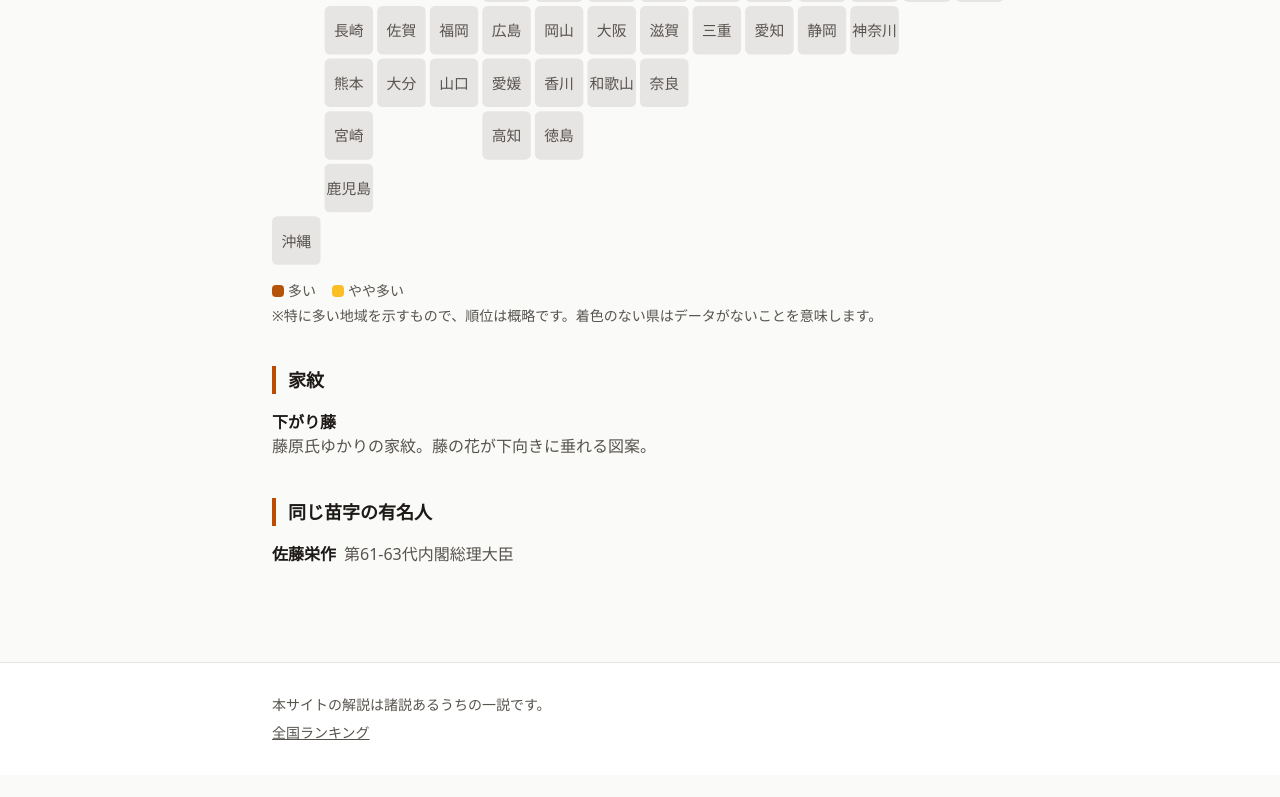
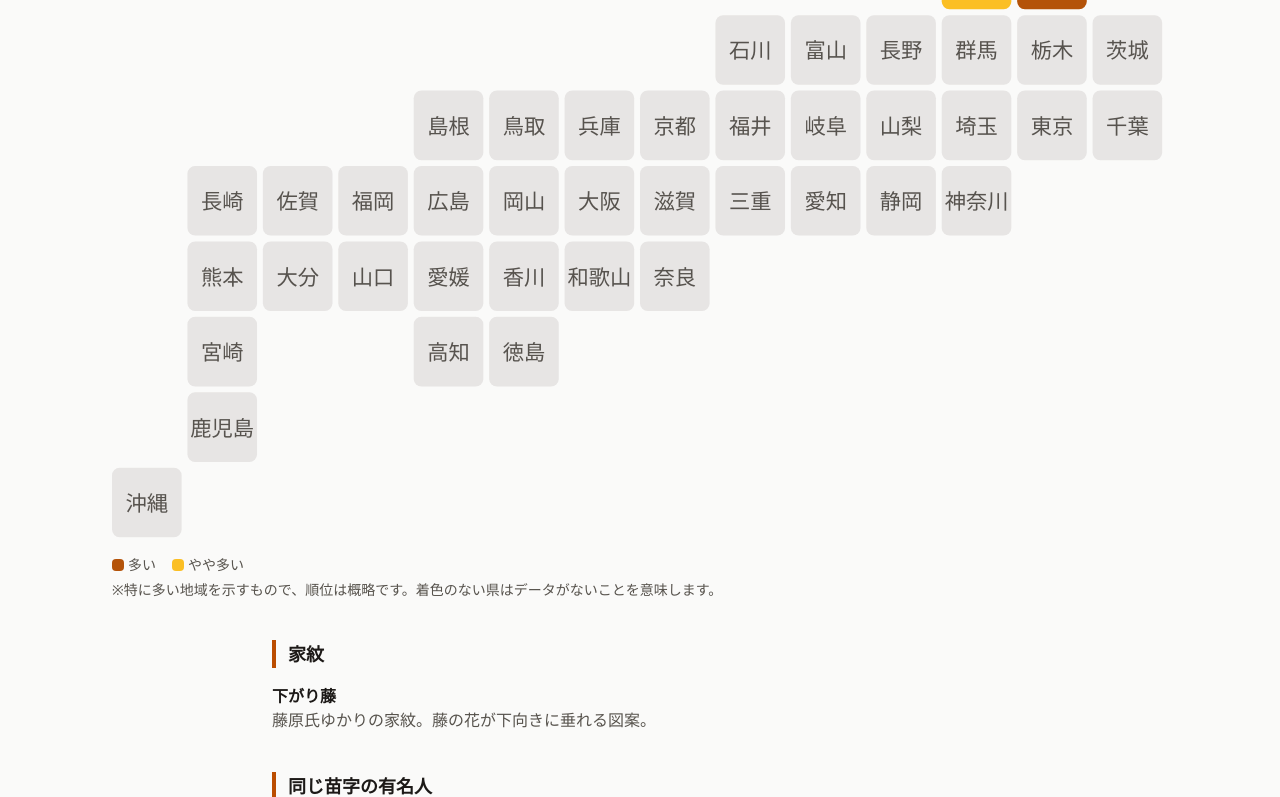
Before and after one commit to oshima0627/surname-roots, a Next.js app: page /myoji/sato in a window 1280 px wide. Shown: the part 891-1688 px from the top of the page. Before the commit the page ends 1666 px from the top, so only its background shows below. Built offline with nearby package versions, Linux system fonts and the light colour scheme.

Commit message:
chore: 作業終了時の自動コミット（2026-08-12 22:47）

```diff
--- a/src/components/JapanMap.tsx
+++ b/src/components/JapanMap.tsx
@@ -63,10 +63,37 @@ export function JapanMap({ distribution }: { distribution: Distribution }) {
               </g>
             );
           })}
+          {/* In-SVG legend for wide screens (sm and above) */}
+          <g className="hidden sm:block" data-testid="svg-legend">
+            {/* Background for legend */}
+            <rect x="10" y="10" width="130" height="70" fill="#ffffff" rx="4" opacity="0.95" />
+            {/* High level swatch and label */}
+            <rect x="20" y="20" width="12" height="12" fill={FILL.high} rx="2" />
+            <text x="38" y="28" fontSize="11" fill="#44403c" fontWeight="500">
+              多い
+            </text>
+            {/* Mid level swatch and label */}
+            <rect x="20" y="40" width="12" height="12" fill={FILL.mid} rx="2" />
+            <text x="38" y="48" fontSize="11" fill="#44403c" fontWeight="500">
+              やや多い
+            </text>
+          </g>
         </svg>
       </div>
       <figcaption className="mt-3 text-sm text-stone-600">
-        <span className="inline-flex items-center gap-4">
+        {/* HTML swatch legend for narrow screens (below sm) */}
+        <span className="inline-flex items-center gap-4 sm:hidden">
+          <span className="inline-flex items-center gap-1">
+            <span className="inline-block w-3 h-3 rounded-sm" style={{ background: FILL.high }} />
+            多い
+          </span>
+          <span className="inline-flex items-center gap-1">
+            <span className="inline-block w-3 h-3 rounded-sm" style={{ background: FILL.mid }} />
+            やや多い
+          </span>
+        </span>
+        {/* HTML swatch legend for wide screens (sm and above) - kept for consistency with in-SVG */}
+        <span className="hidden sm:inline-flex items-center gap-4" data-testid="html-legend">
           <span className="inline-flex items-center gap-1">
             <span className="inline-block w-3 h-3 rounded-sm" style={{ background: FILL.high }} />
             多い
--- a/src/components/SurnameDetail.tsx
+++ b/src/components/SurnameDetail.tsx
@@ -34,7 +34,9 @@ export function SurnameDetail({ entry }: { entry: SurnameEntry }) {
       </Section>
 
       <Section title="分布">
-        <JapanMap distribution={entry.regionDistribution} />
+        <div className="lg:-mx-40">
+          <JapanMap distribution={entry.regionDistribution} />
+        </div>
       </Section>
 
       {entry.kamon.length > 0 && (
```
Also changed, not shown: 1 other file (tests, documents, lock files or other folders).
